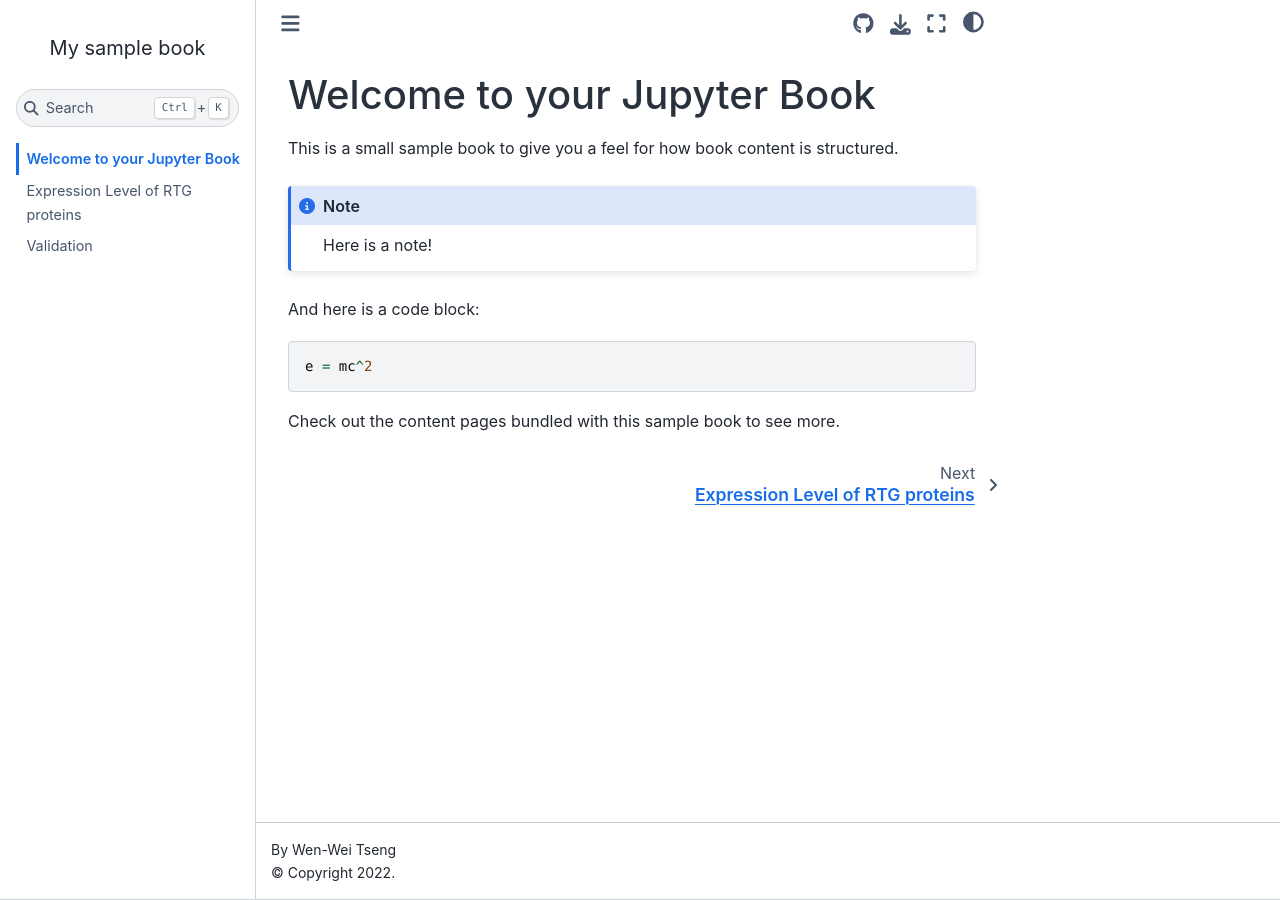
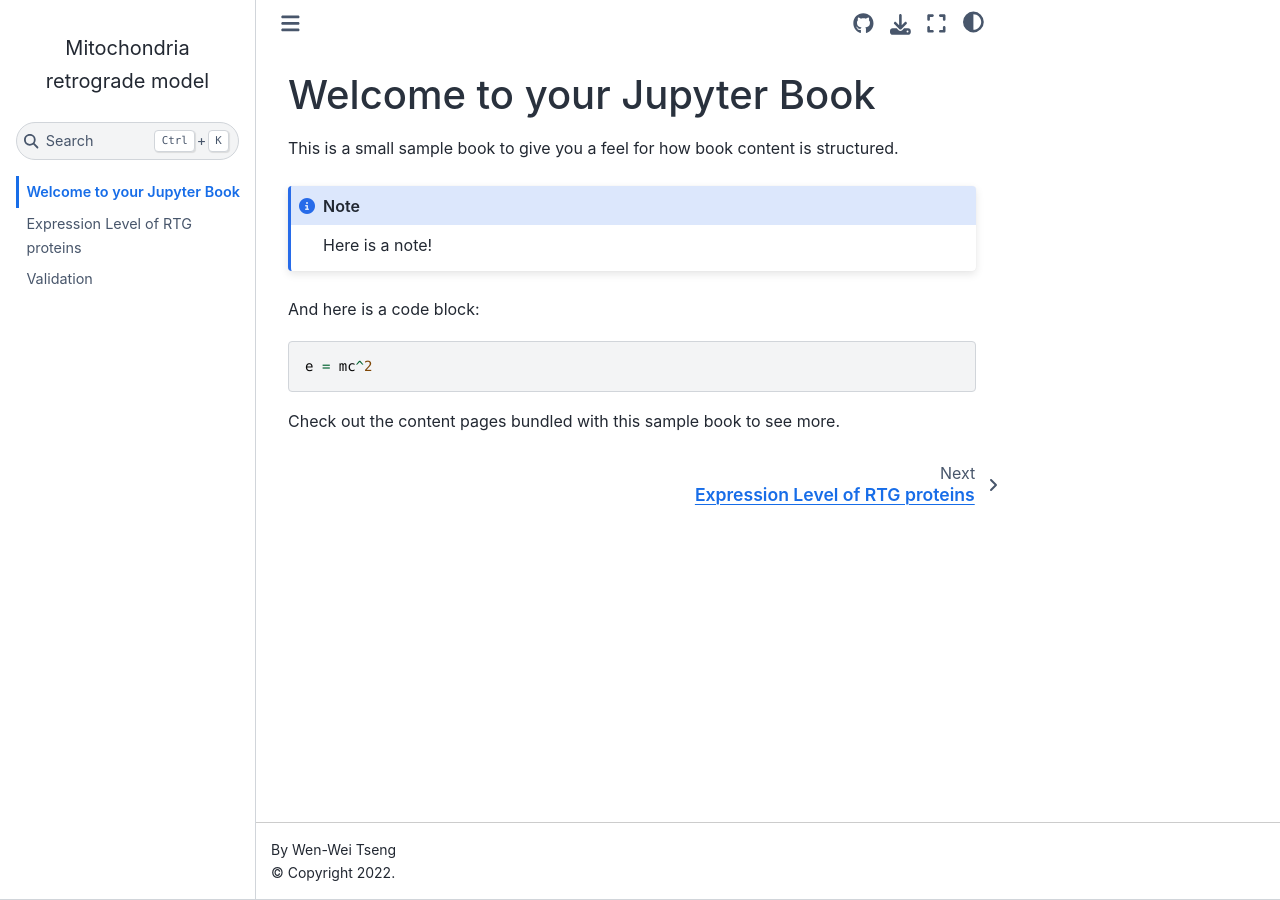
Before and after one commit to ntumitolab/mitochondria-retrograde-model, a Jupyter Book: the page built from docs/index.md, in a window 1280 px wide. Built offline with Jupyter Book 1.0.4 settings and Sphinx 7.4.7 and the Sphinx Book theme 1.1.4, drawn with Linux system fonts in a browser that asks for light colours.

Commit message:
repo url

```diff
--- a/docs/_config.yml
+++ b/docs/_config.yml
@@ -1,7 +1,7 @@
 # Book settings
 # Learn more at https://jupyterbook.org/customize/config.html
 
-title: My sample book
+title: Mitochondria retrograde model
 author: Wen-Wei Tseng
 copyright: "2022" # Copyright year to be placed in the footer
 # logo: logo.png
@@ -59,7 +59,7 @@
 
 # Information about where the book exists on the web
 repository:
-  url: https://github.com/sosiristseng/template-julia-jupyterbook # Online location of your book (GitHub is recommended)
+  url: https://github.com/ntumitolab/mitochondria-retrograde-model # Online location of your book (GitHub is recommended)
   path_to_book: docs # Optional path to your book, relative to the repository root
   branch: main # Which branch of the repository should be used when creating links (optional)
 
```
